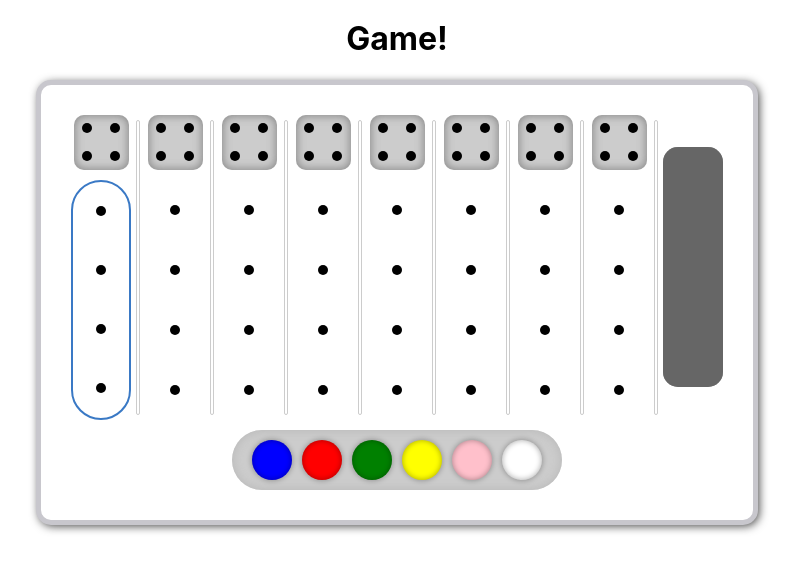
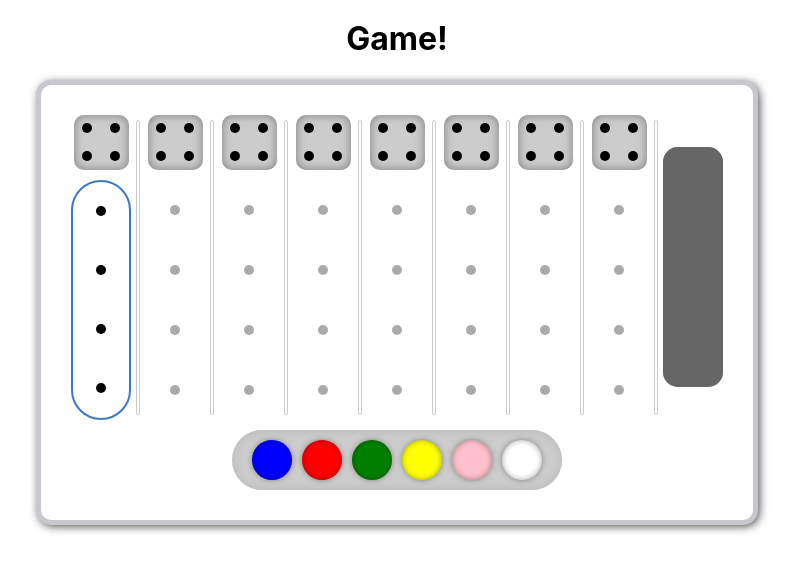
Before and after one commit to franfaccin/mastermind, a React (Create React App) app: page / in a window 1280 px wide. Shown: the top 572 px of the page, without its empty margins (243-1040 px from the left). Built offline with nearby package versions, Linux system fonts and the light colour scheme.

Commit message:
Add animation for entering pegs

```diff
--- a/src/components/GuessBoard.tsx
+++ b/src/components/GuessBoard.tsx
@@ -45,10 +45,11 @@ const GuessBoardArea = styled.div<{ isActive?: boolean }>`
 
 interface PegHoleProps {
   isActive?: boolean;
+  isActiveBoard?: boolean;
   onClick: () => void;
 }
 
-const PegHole = ({ isActive, onClick }: PegHoleProps) => (
+const PegHole = ({ isActive, isActiveBoard, onClick }: PegHoleProps) => (
   <div
     onClick={onClick}
     css={css`
@@ -67,7 +68,7 @@ const PegHole = ({ isActive, onClick }: PegHoleProps) => (
         vertical-align: center;
         width: ${PEG_HOLE_SIZE}px;
         height: ${PEG_HOLE_SIZE}px;
-        background-color: #000;
+        background-color: ${isActiveBoard ? "#000" : "#aaa"};
         border-radius: 50%;
       `}
     />
@@ -94,7 +95,11 @@ const GuessBoard = ({ guesses, isActive, ...otherProps }: GuessBoardProps) => {
         guess !== null ? (
           <Peg codePeg={guess} {...getPegProps(i)} />
         ) : (
-          <PegHole data-testid="guess-hole-peg" {...getPegProps(i)} />
+          <PegHole
+            data-testid="guess-hole-peg"
+            {...getPegProps(i)}
+            isActiveBoard={isActive}
+          />
         )
       )}
     </GuessBoardArea>
--- a/src/components/Pegs.tsx
+++ b/src/components/Pegs.tsx
@@ -17,7 +17,20 @@ const pegBaseCss = ({ isActive = false }) => css`
   box-shadow: 0px 0px 5px 1px rgba(0, 0, 0, 0.25),
     inset 0px 0px 5px 1px rgba(0, 0, 0, 0.25);
 
+  animation: enter 0.25s 1 ease-out;
+
   ${isActive && PegFocus}
+
+  @keyframes enter {
+    0% {
+      transform: scale(0.75);
+      opacity: 0.5;
+    }
+    100% {
+      transform: scale(1);
+      opacity: 1;
+    }
+  }
 `;
 
 export const PegA = styled.div<PegBaseProps>`
```
